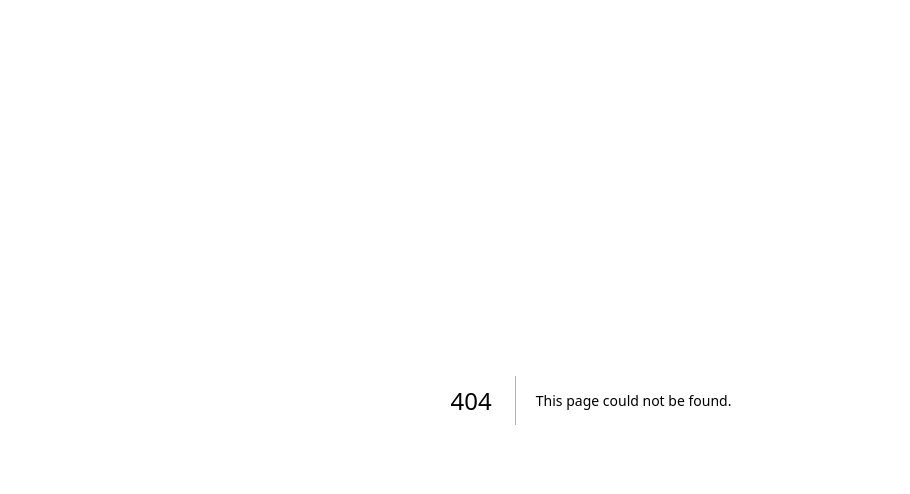
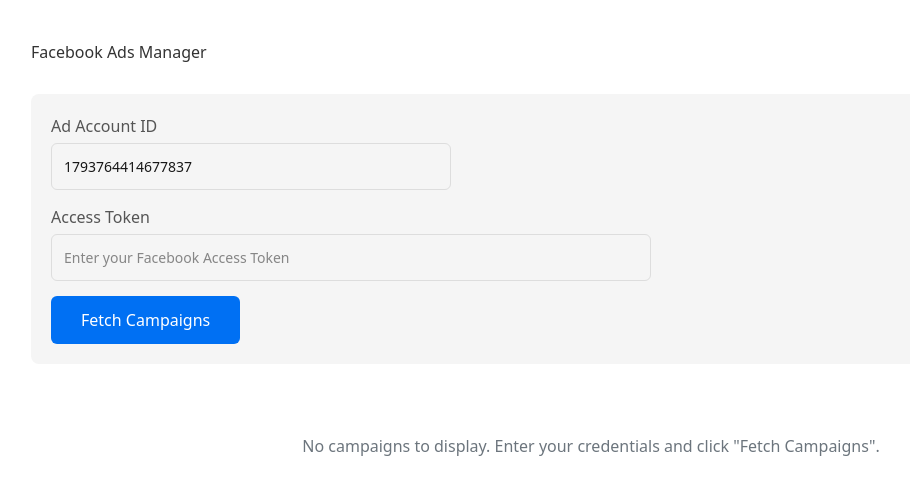
Before and after one commit to mpiyush15/webhook_test, a Next.js app: page /ads in a window 1280 px wide. Before the commit this address had no page. Shown: the top 494 px of the page, without its empty margins (49-959 px from the left). Built offline with nearby package versions, Linux system fonts and the light colour scheme.

Commit message:
ads router and webpage created test

```diff
--- /dev/null
+++ b/app/ads/page.jsx
@@ -0,0 +1,270 @@
+'use client';
+
+import { useState } from 'react';
+
+export default function AdsPage() {
+  const [adAccountId, setAdAccountId] = useState('1793764414677837');
+  const [accessToken, setAccessToken] = useState('');
+  const [campaigns, setCampaigns] = useState([]);
+  const [loading, setLoading] = useState(false);
+  const [error, setError] = useState('');
+
+  const fetchCampaigns = async () => {
+    if (!adAccountId || !accessToken) {
+      setError('Please enter both Ad Account ID and Access Token');
+      return;
+    }
+
+    setLoading(true);
+    setError('');
+    setCampaigns([]);
+
+    try {
+      const response = await fetch(
+        `/api/ads?adAccountId=${adAccountId}&accessToken=${accessToken}`
+      );
+      const data = await response.json();
+
+      if (data.error) {
+        setError(data.error);
+      } else {
+        setCampaigns(data.data || []);
+      }
+    } catch (err) {
+      setError('Failed to fetch campaigns. Please check your credentials.');
+    } finally {
+      setLoading(false);
+    }
+  };
+
+  return (
+    <div style={{
+      padding: '40px',
+      maxWidth: '1200px',
+      margin: '0 auto',
+      fontFamily: 'system-ui, -apple-system, sans-serif'
+    }}>
+      <h1 style={{ marginBottom: '30px', color: '#333' }}>
+        Facebook Ads Manager
+      </h1>
+
+      {/* Input Section */}
+      <div style={{
+        background: '#f5f5f5',
+        padding: '20px',
+        borderRadius: '8px',
+        marginBottom: '30px'
+      }}>
+        <div style={{ marginBottom: '15px' }}>
+          <label style={{
+            display: 'block',
+            marginBottom: '5px',
+            fontWeight: '500',
+            color: '#555'
+          }}>
+            Ad Account ID
+          </label>
+          <input
+            type="text"
+            placeholder="1793764414677837"
+            value={adAccountId}
+            onChange={(e) => setAdAccountId(e.target.value)}
+            style={{
+              padding: '12px',
+              width: '100%',
+              maxWidth: '400px',
+              border: '1px solid #ddd',
+              borderRadius: '6px',
+              fontSize: '14px',
+              boxSizing: 'border-box'
+            }}
+          />
+        </div>
+
+        <div style={{ marginBottom: '15px' }}>
+          <label style={{
+            display: 'block',
+            marginBottom: '5px',
+            fontWeight: '500',
+            color: '#555'
+          }}>
+            Access Token
+          </label>
+          <input
+            type="password"
+            placeholder="Enter your Facebook Access Token"
+            value={accessToken}
+            onChange={(e) => setAccessToken(e.target.value)}
+            style={{
+              padding: '12px',
+              width: '100%',
+              maxWidth: '600px',
+              border: '1px solid #ddd',
+              borderRadius: '6px',
+              fontSize: '14px',
+              boxSizing: 'border-box'
+            }}
+          />
+        </div>
+
+        <button
+          onClick={fetchCampaigns}
+          disabled={loading}
+          style={{
+            padding: '12px 30px',
+            background: loading ? '#ccc' : '#0070f3',
+            color: 'white',
+            border: 'none',
+            borderRadius: '6px',
+            cursor: loading ? 'not-allowed' : 'pointer',
+            fontSize: '16px',
+            fontWeight: '500',
+            transition: 'background 0.3s'
+          }}
+        >
+          {loading ? 'Loading...' : 'Fetch Campaigns'}
+        </button>
+      </div>
+
+      {/* Error Message */}
+      {error && (
+        <div style={{
+          background: '#fee',
+          color: '#c33',
+          padding: '15px',
+          borderRadius: '6px',
+          marginBottom: '20px',
+          border: '1px solid #fcc'
+        }}>
+          <strong>Error:</strong> {error}
+        </div>
+      )}
+
+      {/* Campaigns Table */}
+      {campaigns.length > 0 && (
+        <div>
+          <h2 style={{ marginBottom: '20px', color: '#333' }}>
+            Campaigns ({campaigns.length})
+          </h2>
+          <div style={{ overflowX: 'auto' }}>
+            <table style={{
+              width: '100%',
+              borderCollapse: 'collapse',
+              background: 'white',
+              boxShadow: '0 2px 4px rgba(0,0,0,0.1)',
+              borderRadius: '8px',
+              overflow: 'hidden'
+            }}>
+              <thead>
+                <tr style={{ background: '#f8f9fa' }}>
+                  <th style={{
+                    padding: '15px',
+                    textAlign: 'left',
+                    borderBottom: '2px solid #dee2e6',
+                    fontWeight: '600',
+                    color: '#495057'
+                  }}>
+                    Campaign ID
+                  </th>
+                  <th style={{
+                    padding: '15px',
+                    textAlign: 'left',
+                    borderBottom: '2px solid #dee2e6',
+                    fontWeight: '600',
+                    color: '#495057'
+                  }}>
+                    Name
+                  </th>
+                  <th style={{
+                    padding: '15px',
+                    textAlign: 'left',
+                    borderBottom: '2px solid #dee2e6',
+                    fontWeight: '600',
+                    color: '#495057'
+                  }}>
+                    Status
+                  </th>
+                  <th style={{
+                    padding: '15px',
+                    textAlign: 'left',
+                    borderBottom: '2px solid #dee2e6',
+                    fontWeight: '600',
+                    color: '#495057'
+                  }}>
+                    Objective
+                  </th>
+                </tr>
+              </thead>
+              <tbody>
+                {campaigns.map((campaign, index) => (
+                  <tr
+                    key={campaign.id}
+                    style={{
+                      background: index % 2 === 0 ? 'white' : '#f8f9fa',
+                      transition: 'background 0.2s'
+                    }}
+                    onMouseEnter={(e) => e.currentTarget.style.background = '#e9ecef'}
+                    onMouseLeave={(e) => e.currentTarget.style.background = index % 2 === 0 ? 'white' : '#f8f9fa'}
+                  >
+                    <td style={{
+                      padding: '15px',
+                      borderBottom: '1px solid #dee2e6',
+                      fontSize: '13px',
+                      color: '#6c757d',
+                      fontFamily: 'monospace'
+                    }}>
+                      {campaign.id}
+                    </td>
+                    <td style={{
+                      padding: '15px',
+                      borderBottom: '1px solid #dee2e6',
+                      fontWeight: '500',
+                      color: '#212529'
+                    }}>
+                      {campaign.name}
+                    </td>
+                    <td style={{
+                      padding: '15px',
+                      borderBottom: '1px solid #dee2e6'
+                    }}>
+                      <span style={{
+                        padding: '4px 12px',
+                        borderRadius: '12px',
+                        fontSize: '12px',
+                        fontWeight: '500',
+                        background: campaign.status === 'ACTIVE' ? '#d4edda' :
+                                   campaign.status === 'PAUSED' ? '#fff3cd' : '#f8d7da',
+                        color: campaign.status === 'ACTIVE' ? '#155724' :
+                               campaign.status === 'PAUSED' ? '#856404' : '#721c24'
+                      }}>
+                        {campaign.status}
+                      </span>
+                    </td>
+                    <td style={{
+                      padding: '15px',
+                      borderBottom: '1px solid #dee2e6',
+                      color: '#495057'
+                    }}>
+                      {campaign.objective}
+                    </td>
+                  </tr>
+                ))}
+              </tbody>
+            </table>
+          </div>
+        </div>
+      )}
+
+      {/* No Data Message */}
+      {!loading && !error && campaigns.length === 0 && (
+        <div style={{
+          textAlign: 'center',
+          padding: '40px',
+          color: '#6c757d'
+        }}>
+          <p>No campaigns to display. Enter your credentials and click "Fetch Campaigns".</p>
+        </div>
+      )}
+    </div>
+  );
+}
--- /dev/null
+++ b/app/api/ads/route.js
@@ -0,0 +1,37 @@
+// app/api/ads/route.js (App Router)
+import { NextResponse } from 'next/server';
+
+export async function GET(request) {
+  const { searchParams } = new URL(request.url);
+  const adAccountId = searchParams.get('adAccountId');
+  const accessToken = searchParams.get('accessToken');
+
+  if (!adAccountId || !accessToken) {
+    return NextResponse.json(
+      { error: 'Missing adAccountId or accessToken' },
+      { status: 400 }
+    );
+  }
+
+  try {
+    const response = await fetch(
+      `https://graph.facebook.com/v18.0/act_${adAccountId}/campaigns?fields=id,name,status,objective&access_token=${accessToken}`
+    );
+
+    const data = await response.json();
+
+    if (data.error) {
+      return NextResponse.json(
+        { error: data.error.message },
+        { status: 400 }
+      );
+    }
+
+    return NextResponse.json(data);
+  } catch (error) {
+    return NextResponse.json(
+      { error: 'Failed to fetch ads data' },
+      { status: 500 }
+    );
+  }
+}
--- a/app/components/send.js
+++ b/app/components/send.js
@@ -54,7 +54,7 @@
             disabled={sending}
           />
           <button onClick={sendMessage} disabled={sending || !text.trim()}>
-            {sending ? "Sending message.." : "Send"}
+            {sending ? "Sending message...." : "Send"}
           </button>
           <button onClick={() => setShowInput(false)} disabled={sending} style={{ marginLeft: "5px" }}>
             Cancel
```
